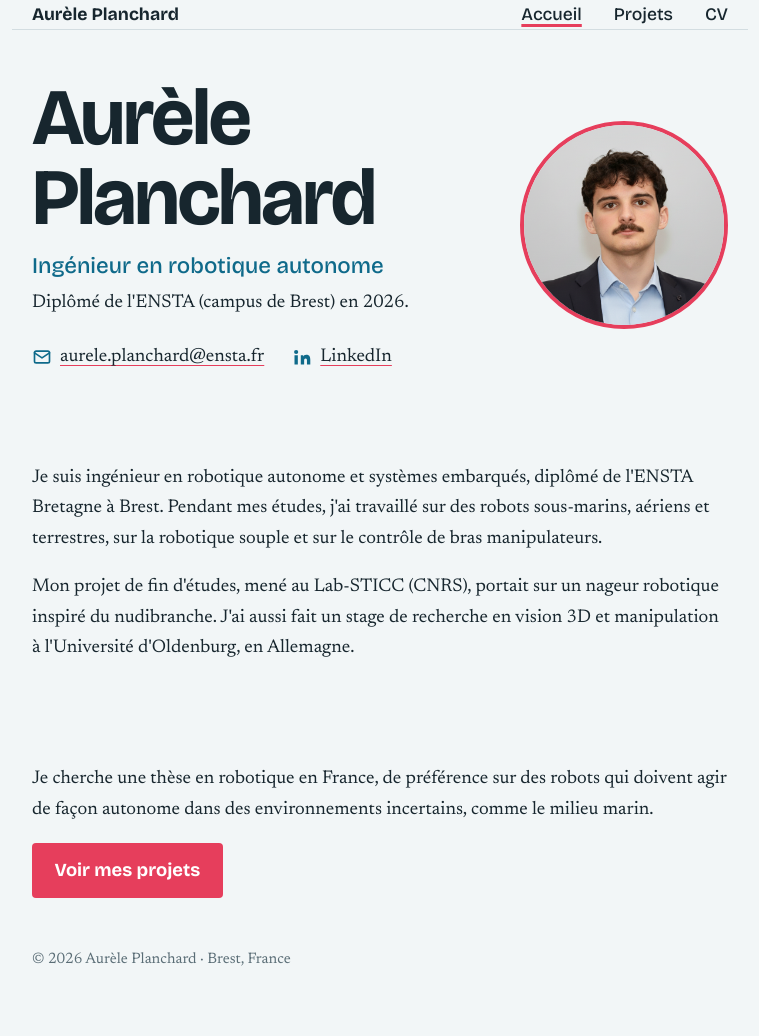
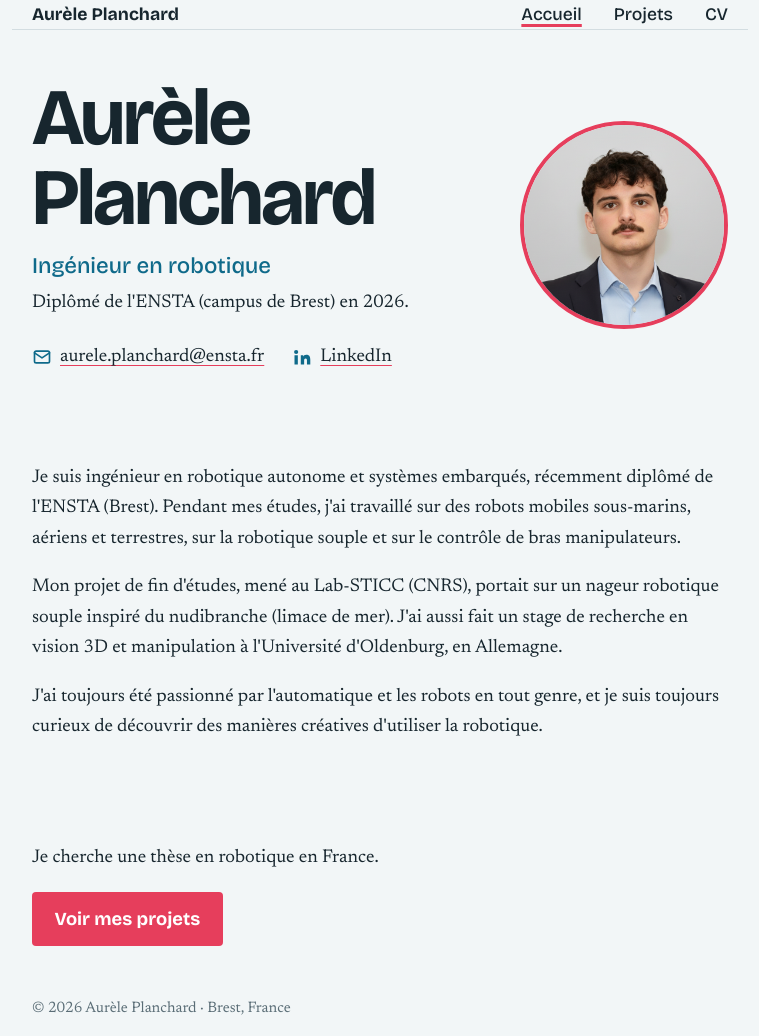
Before and after one commit to aureleplan/aureleplan.github.io, a plain HTML site: page index.html in a window 1280 px wide. Shown: the whole page, without its empty margins (260-1019 px from the left). Before the commit the page ends 988 px from the top, so only its background shows below. Drawn offline with nearby package versions, Linux system fonts and the light colour scheme.

Commit message:
Revise title, description, and content in index.html
Updated the title and description meta tags for clarity. Revised several paragraphs for improved readability and conciseness.

```diff
--- a/index.html
+++ b/index.html
@@ -3,8 +3,8 @@
 <head>
   <meta charset="UTF-8">
   <meta name="viewport" content="width=device-width, initial-scale=1">
-  <title>Aurèle Planchard – Ingénieur en robotique autonome</title>
-  <meta name="description" content="Aurèle Planchard, ingénieur ENSTA Bretagne en robotique autonome. Recherche une thèse en robotique en France.">
+  <title>Aurèle Planchard – Ingénieur en robotique</title>
+  <meta name="description" content="Aurèle Planchard, ingénieur ENSTA en robotique autonome. Recherche une thèse en robotique en France.">
   <link rel="preconnect" href="https://fonts.googleapis.com">
   <link rel="preconnect" href="https://fonts.gstatic.com" crossorigin>
   <link href="https://fonts.googleapis.com/css2?family=Bricolage+Grotesque:opsz,wght@12..96,500;12..96,700&family=Newsreader:ital,opsz,wght@0,6..72,400;0,6..72,600;1,6..72,400&display=swap" rel="stylesheet">
@@ -22,7 +22,7 @@
     <div class="wrap hero-grille">
       <div>
         <h1>Aurèle Planchard</h1>
-        <p class="titre">Ingénieur en robotique autonome</p>
+        <p class="titre">Ingénieur en robotique</p>
         <p class="accroche">Diplômé de l'ENSTA (campus de Brest) en 2026.</p>
         <ul class="contacts">
           <li><svg class="icone" viewBox="0 0 24 24" width="20" height="20" aria-hidden="true" fill="none" stroke="currentColor" stroke-width="2" stroke-linecap="round" stroke-linejoin="round"><rect x="3" y="5" width="18" height="14" rx="2"/><path d="m3 7 9 6 9-6"/></svg><a href="mailto:aurele.planchard@ensta.fr">aurele.planchard@ensta.fr</a></li>
@@ -35,12 +35,13 @@
 
   <main class="wrap">
     <section>
-      <p>Je suis ingénieur en robotique autonome et systèmes embarqués, diplômé de l'ENSTA Bretagne à Brest. Pendant mes études, j'ai travaillé sur des robots sous-marins, aériens et terrestres, sur la robotique souple et sur le contrôle de bras manipulateurs.</p>
-      <p>Mon projet de fin d'études, mené au Lab-STICC (CNRS), portait sur un nageur robotique inspiré du nudibranche. J'ai aussi fait un stage de recherche en vision 3D et manipulation à l'Université d'Oldenburg, en Allemagne.</p>
+      <p>Je suis ingénieur en robotique autonome et systèmes embarqués, récemment diplômé de l'ENSTA (Brest). Pendant mes études, j'ai travaillé sur des robots mobiles sous-marins, aériens et terrestres, sur la robotique souple et sur le contrôle de bras manipulateurs.</p>
+      <p>Mon projet de fin d'études, mené au Lab-STICC (CNRS), portait sur un nageur robotique souple inspiré du nudibranche (limace de mer). J'ai aussi fait un stage de recherche en vision 3D et manipulation à l'Université d'Oldenburg, en Allemagne.</p>
+      <p>J'ai toujours été passionné par l'automatique et les robots en tout genre, et je suis toujours curieux de découvrir des manières créatives d'utiliser la robotique.</p>
     </section>
 
     <section>
-      <p>Je cherche une thèse en robotique en France, de préférence sur des robots qui doivent agir de façon autonome dans des environnements incertains, comme le milieu marin.</p>
+      <p>Je cherche une thèse en robotique en France.</p>
       <p><a class="bouton" href="projets.html">Voir mes projets</a></p>
     </section>
   </main>
```
